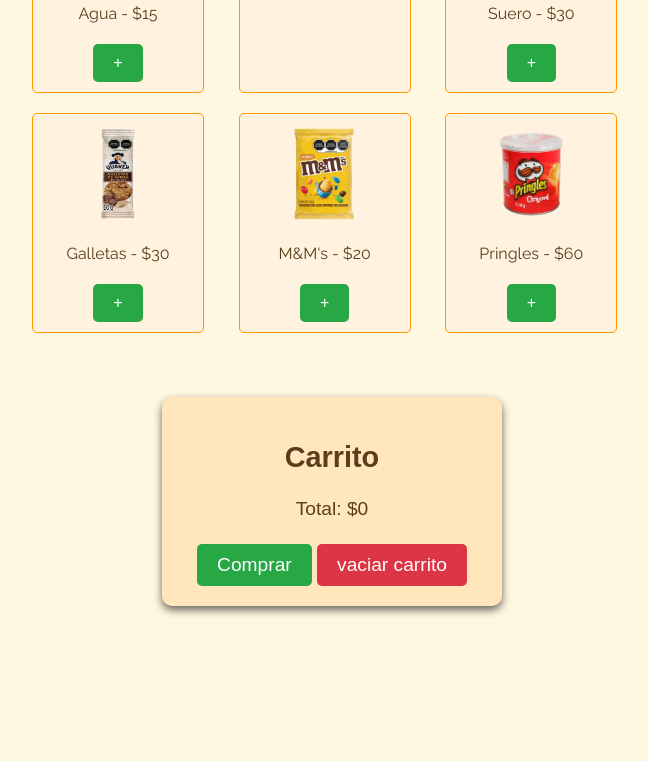
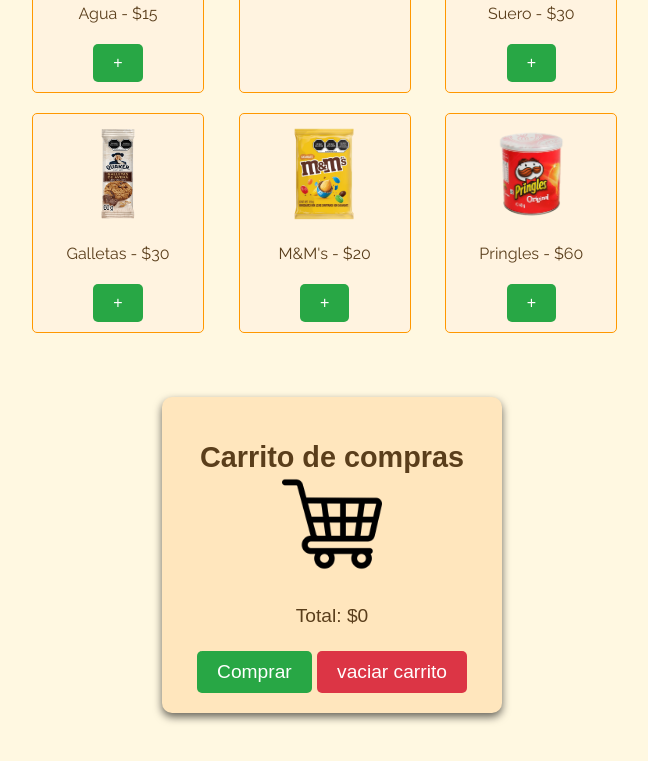
Before and after one commit to san-eva01/punto_de_venta.html, a plain HTML site: page pdv.html in a window 1280 px wide. Shown: the part 525-1286 px from the top of the page, without its empty margins (308-956 px from the left). Drawn offline with Linux system fonts and the light colour scheme.

Commit message:
icono de carrito de compras

```diff
--- a/pdv.html
+++ b/pdv.html
@@ -9,6 +9,7 @@
 <body>
     <header>
        Snack Bar
+
     </header>
 
     <h1>Tienda de Comida</h1>
@@ -61,7 +62,9 @@
 
     </div>
     <div id="carrito">
-        <h2>Carrito</h2>
+        <h2> Carrito de compras
+            <img class="i-carrito" src="carrito-de-compras.png" alt="">
+        </h2>
         <p>Total: $<span id="total">0</span></p>
         <button onclick="comprar()">Comprar</button>
         <button id="vaciar-carrito"> vaciar carrito</button>
--- a/style.css
+++ b/style.css
@@ -102,3 +102,9 @@ button:hover {
 #vaciar-carrito:hover {
     background-color: #c82333;
 }
+
+.i-carrito{
+ width: 100px;
+ height: auto;
+
+}
```
Also changed, not shown: carrito-de-compras.png (added).
